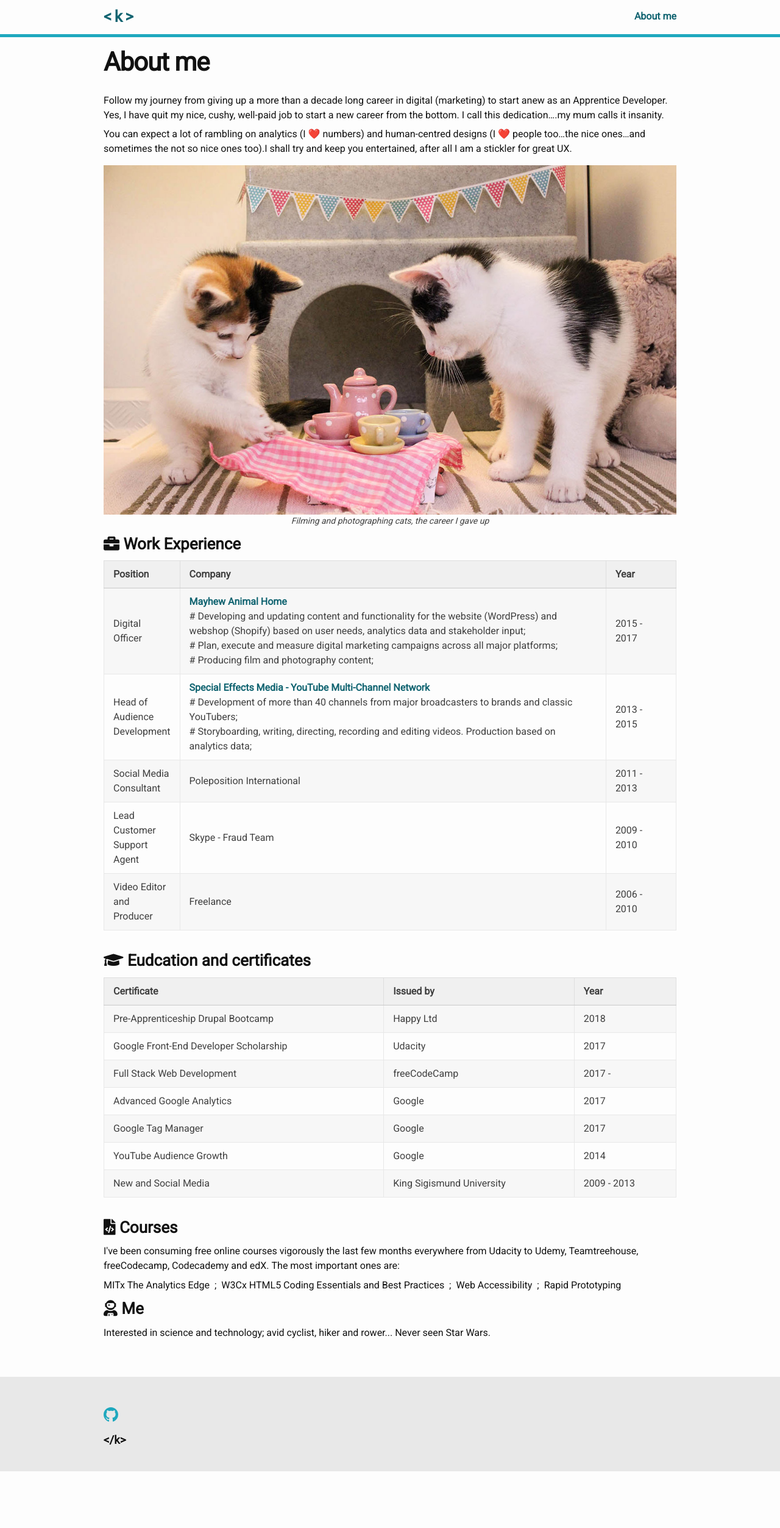
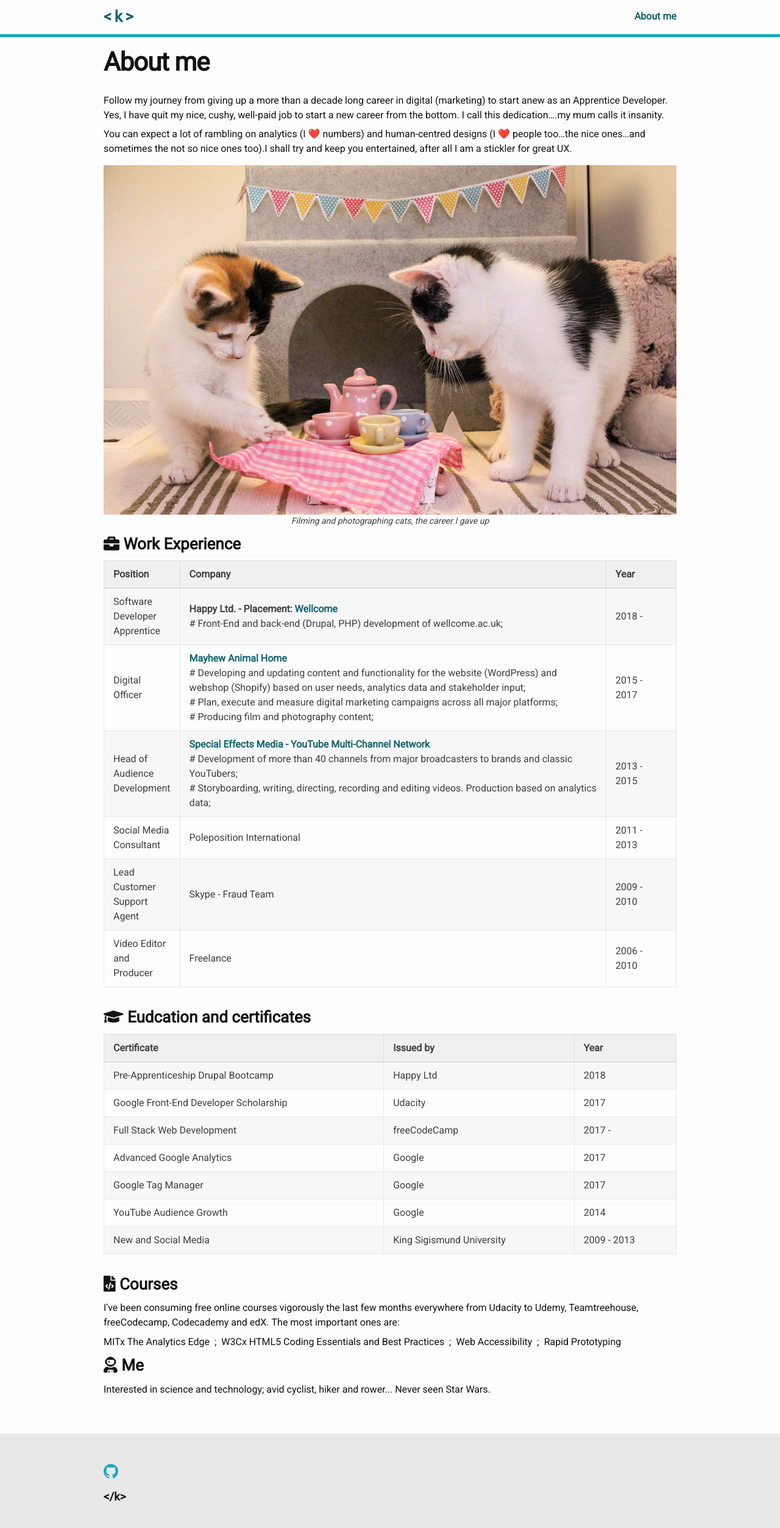
Before and after one commit to krisztin/krisztin.github.io, a Jekyll site: the page built from about.md, in a window 1280 px wide. Shown: the whole page at 61% size. Built offline with Jekyll 4.4.1, drawn with Linux system fonts in a browser that asks for light colours; nearby versions of some CDN libraries; before the commit the page ends 2413 px from its top, so only the background shows below that.

Commit message:
further styling and content updates

```diff
--- a/_sass/minima/_home.scss
+++ b/_sass/minima/_home.scss
@@ -5,6 +5,7 @@
 .home-head {
   margin-top: 50px;
   font-size: 2rem;
+  color: $brand-color;
 }
 
 .highlight {
--- a/about.md
+++ b/about.md
@@ -21,8 +21,14 @@ caption='Filming and photographing cats, the career I gave up' -%}
 			<th style="width: 99px;">Year</th>
 		</tr>
 		<tr>
+			<td>Software Developer Apprentice</td>
+			<td style="width: 843px;"><strong>Happy Ltd. - Placement: <a href="https://wellcome.ac.uk" target="_blank">Wellcome</a></strong><br />
+				# Front-End and back-end (Drupal, PHP) development of wellcome.ac.uk; </td>
+			<td style="width: 99px;">2018 - </td>
+		</tr>
+		<tr>
 			<td>Digital Officer</td>
-			<td style="width: 843px;"><a href="https://themayhwe.org">Mayhew Animal Home</a><br />
+			<td style="width: 843px;"><a href="https://themayhwe.org" target="_blank">Mayhew Animal Home</a><br />
 			# Developing and updating content and functionality for the website (WordPress) and webshop (Shopify) based on user needs, analytics data and stakeholder input;<br />
 			# Plan, execute and measure digital marketing campaigns across all major platforms;<br />
 			# Producing film and photography content;</td>
@@ -30,7 +36,7 @@ caption='Filming and photographing cats, the career I gave up' -%}
 		</tr>
 		<tr>
 			<td>Head of Audience Development</td>
-			<td style="width: 843px;"><a href="http://speceffectmedia.com/">Special Effects Media - YouTube Multi-Channel Network</a><br />
+			<td style="width: 843px;"><a href="http://speceffectmedia.com/" target="_blank">Special Effects Media - YouTube Multi-Channel Network</a><br />
 			# Development of more than 40 channels from major broadcasters to brands and classic YouTubers;<br />
 			# Storyboarding, writing, directing, recording and editing videos. Production based on analytics data;</td>
 			<td style="width: 99px;">2013 - 2015</td>
```
